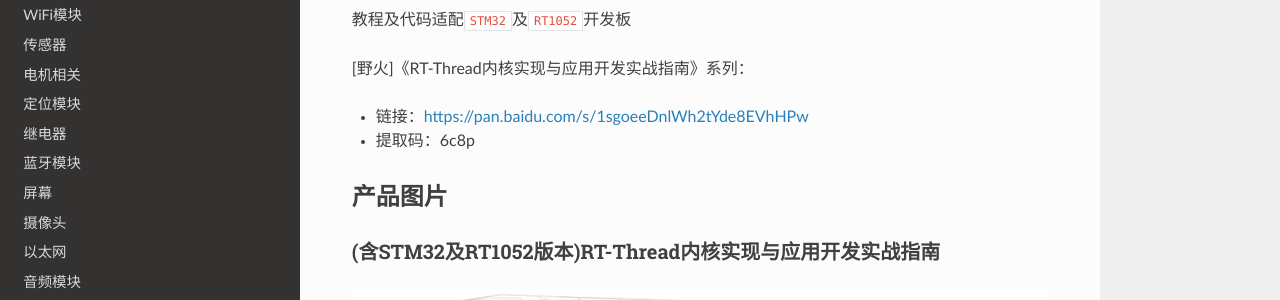
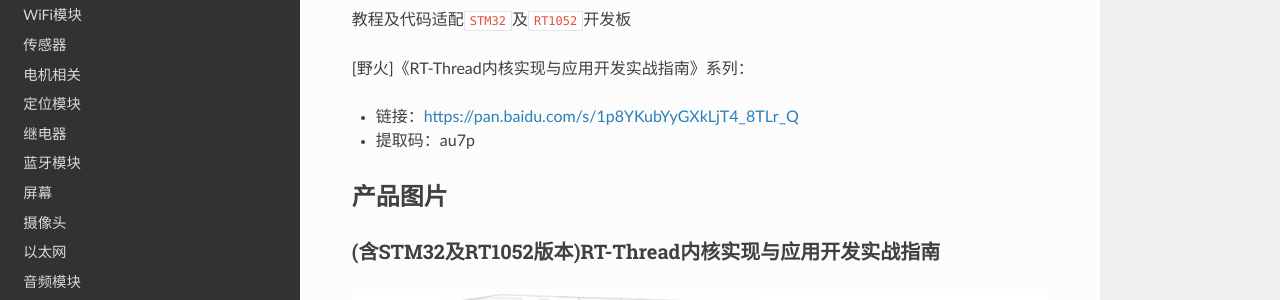
Before and after one commit to Embedfire/ebf_products, a Sphinx documentation site: the page built from documentation/tutorial/ebf_rtthread_tutorial.rst, in a window 1280 px wide and 900 px high. Shown: the part 304-604 px from the top of the window. Built offline with Sphinx 7.4.7 and the Read the Docs theme 2.0.0, drawn with Linux system fonts in a browser that asks for light colours; pages that are not in the unit, such as notebooks, are missing from menus.

Commit message:
Update ebf_rtthread_tutorial.rst

```diff
--- a/documentation/tutorial/ebf_rtthread_tutorial.rst
+++ b/documentation/tutorial/ebf_rtthread_tutorial.rst
@@ -11,8 +11,8 @@
 
 [野火]《RT-Thread内核实现与应用开发实战指南》系列：
 
-- 链接：https://pan.baidu.com/s/1sgoeeDnlWh2tYde8EVhHPw
-- 提取码：6c8p
+- 链接：https://pan.baidu.com/s/1p8YKubYyGXkLjT4_8TLr_Q
+- 提取码：au7p
 
 产品图片
 --------
```
